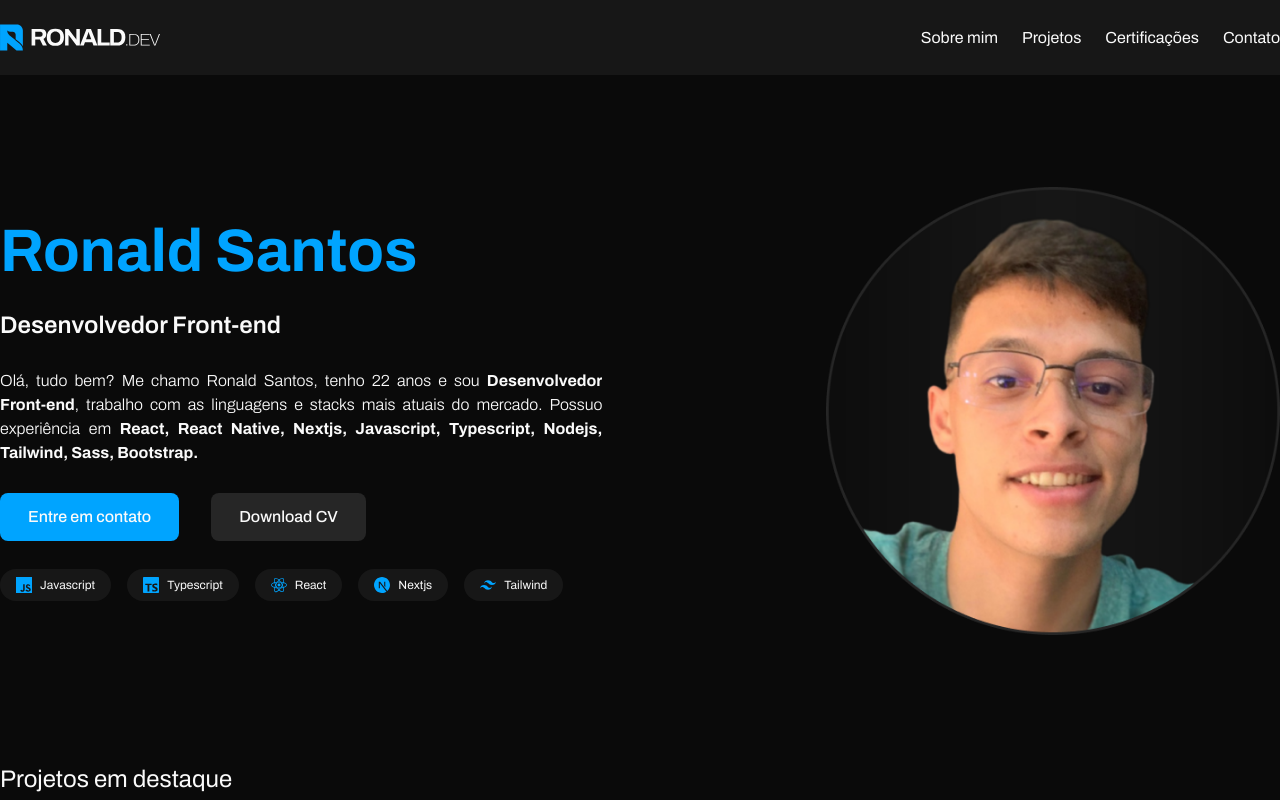
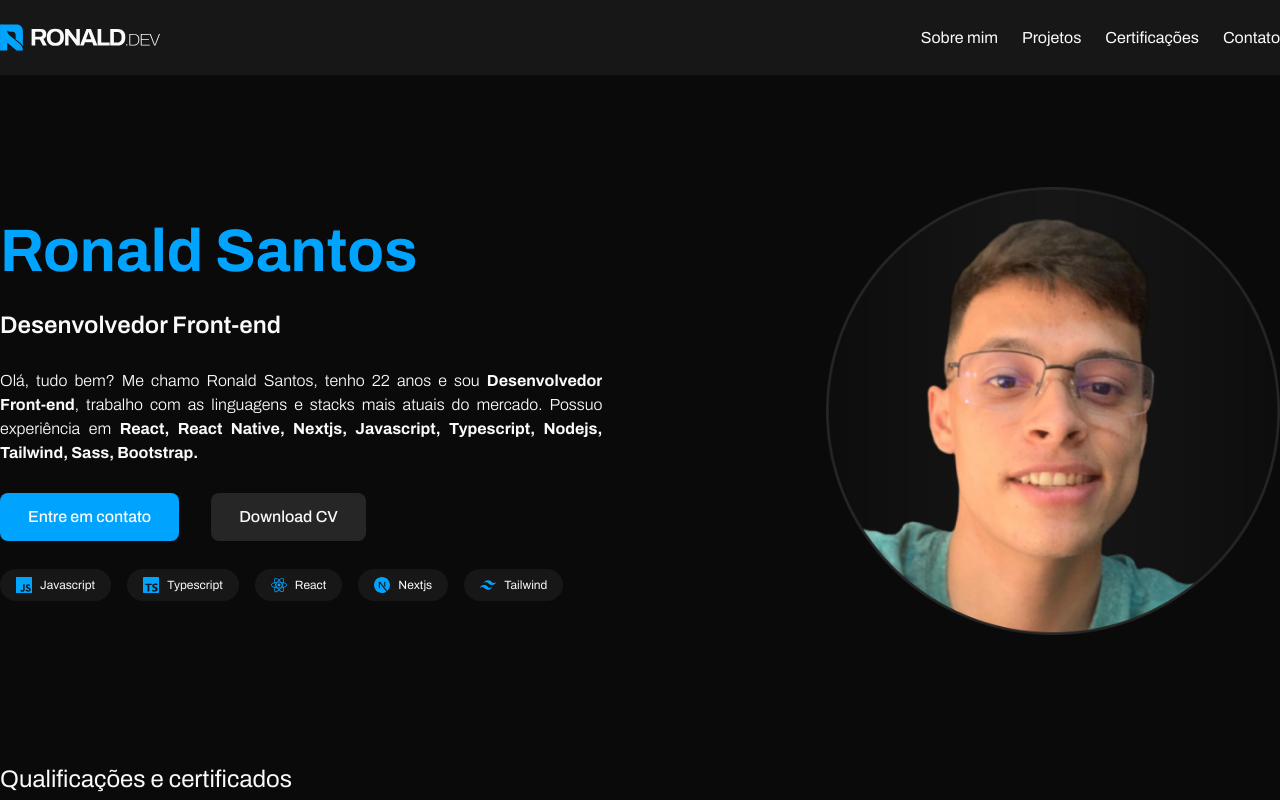
Before and after one commit to ronald-santos10/portfolio-ronald-dev, a React (Vite) app: page / in a window 1280 px wide. Shown: the top 800 px of the page. Built offline with nearby package versions, Linux system fonts and the light colour scheme.

Commit message:
text-center

```diff
--- a/src/App.tsx
+++ b/src/App.tsx
@@ -4,7 +4,7 @@ import { Container } from "./components/container";
 import { Experience } from "./components/experience";
 import { Header } from "./components/header";
 import { Projects } from "./components/projects";
-import { SpeedInsights } from "@vercel/speed-insights/next"
+
 
 export function App() {
   return (
@@ -17,7 +17,6 @@ export function App() {
         <Projects />
         <Experience/>
         <Contact/>
-        <SpeedInsights/>
       </main>
       <footer className="bg-neutral-900 py-8">
         <h3 className="text-xs text-neutral-50 font-semibold text-center">Feito por <span className="text-primary">Ronald Santos</span>
--- a/src/components/projects.tsx
+++ b/src/components/projects.tsx
@@ -5,11 +5,9 @@ import data from "./json/projectList.json";
 export function Projects() {
   return (
     <div id="projects-section" className="my-20 flex flex-col gap-7  md:my-32">
-      <Opacity delay={0.1}>
-        <h3 className="text-neutral-50 text-xl  md:text-2xl">
-          Projetos em destaque
+      <h3 className="text-neutral-50 text-xl text-center  md:text-2xl md:text-start">
+          Qualificações e certificados
         </h3>
-      </Opacity>
       <div className="h-px bg-neutral-800"></div>
 
       <ul className="flex flex-wrap gap-7">
```
